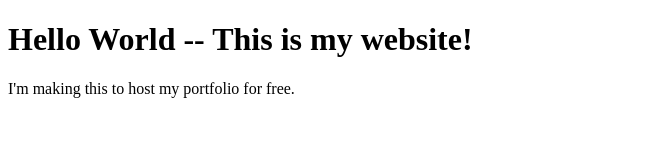
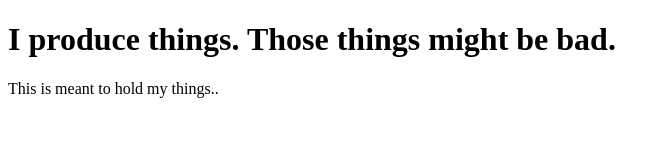
Before and after one commit to KanyeKenney/KanyeKenney.github.io, a plain HTML site: page index.html in a window 1280 px wide. Shown: the whole page, without its empty margins (0-670 px from the left). Drawn offline with Linux system fonts and the light colour scheme.

Commit message:
Update index.html

```diff
--- a/index.html
+++ b/index.html
@@ -2,10 +2,10 @@
 <html>
   <head>
     <meta charset="utf-8">
-    <title>(Your Name)</title>
+    <title>(Kane Kenney)</title>
   </head>
   <body>
-    <h1>Hello World -- This is my website!</h1>
-    <p>I'm making this to host my portfolio for free.</p>
+    <h1>I produce things. Those things might be bad.</h1>
+    <p>This is meant to hold my things..</p>
   </body>
 </html>
```
